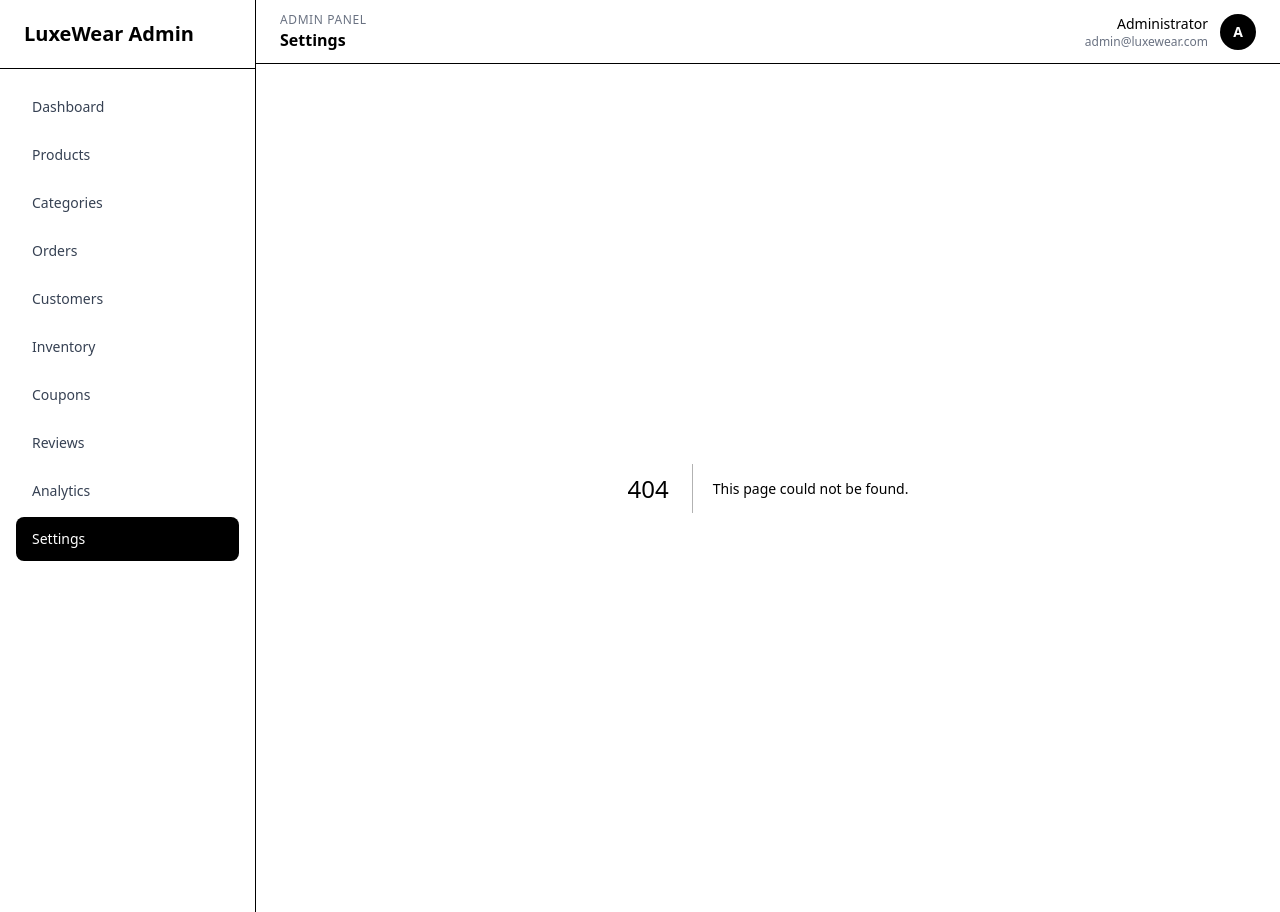
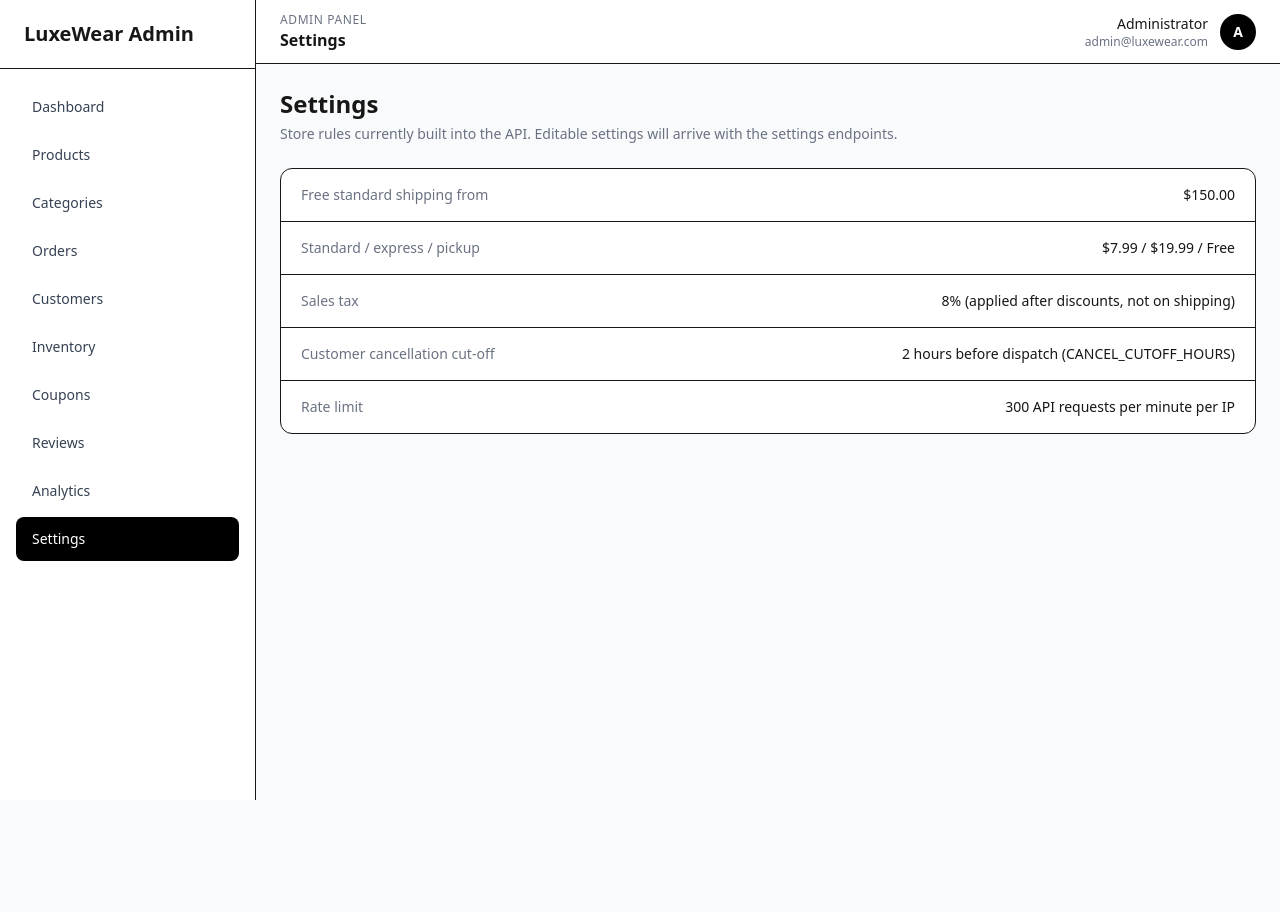
Before and after one commit to HetalRupareliya91/luxewear-fashion-ecommerce, a Next.js app in the folder admin/: page /settings in a window 1280 px wide. Before the commit this address had no page. After the commit the page ends 800 px from the top, so only its background shows below. Built offline with nearby package versions, Linux system fonts and the light colour scheme.

Commit message:
feat(admin): add the settings page

```diff
--- /dev/null
+++ b/admin/src/app/settings/page.tsx
@@ -0,0 +1,22 @@
+import { PageHeader } from "@/components/ui/PageHeader";
+
+const RULES = [
+  ["Free standard shipping from", "$150.00"],
+  ["Standard / express / pickup", "$7.99 / $19.99 / Free"],
+  ["Sales tax", "8% (applied after discounts, not on shipping)"],
+  ["Customer cancellation cut-off", "2 hours before dispatch (CANCEL_CUTOFF_HOURS)"],
+  ["Rate limit", "300 API requests per minute per IP"],
+];
+
+export default function SettingsPage() {
+  return (
+    <div className="space-y-6">
+      <PageHeader title="Settings" description="Store rules currently built into the API. Editable settings will arrive with the settings endpoints." />
+      <dl className="divide-y rounded-xl border bg-white text-sm">
+        {RULES.map(([label, value]) => (
+          <div key={label} className="flex flex-wrap justify-between gap-2 px-5 py-4"><dt className="text-gray-500">{label}</dt><dd className="font-medium">{value}</dd></div>
+        ))}
+      </dl>
+    </div>
+  );
+}
```
